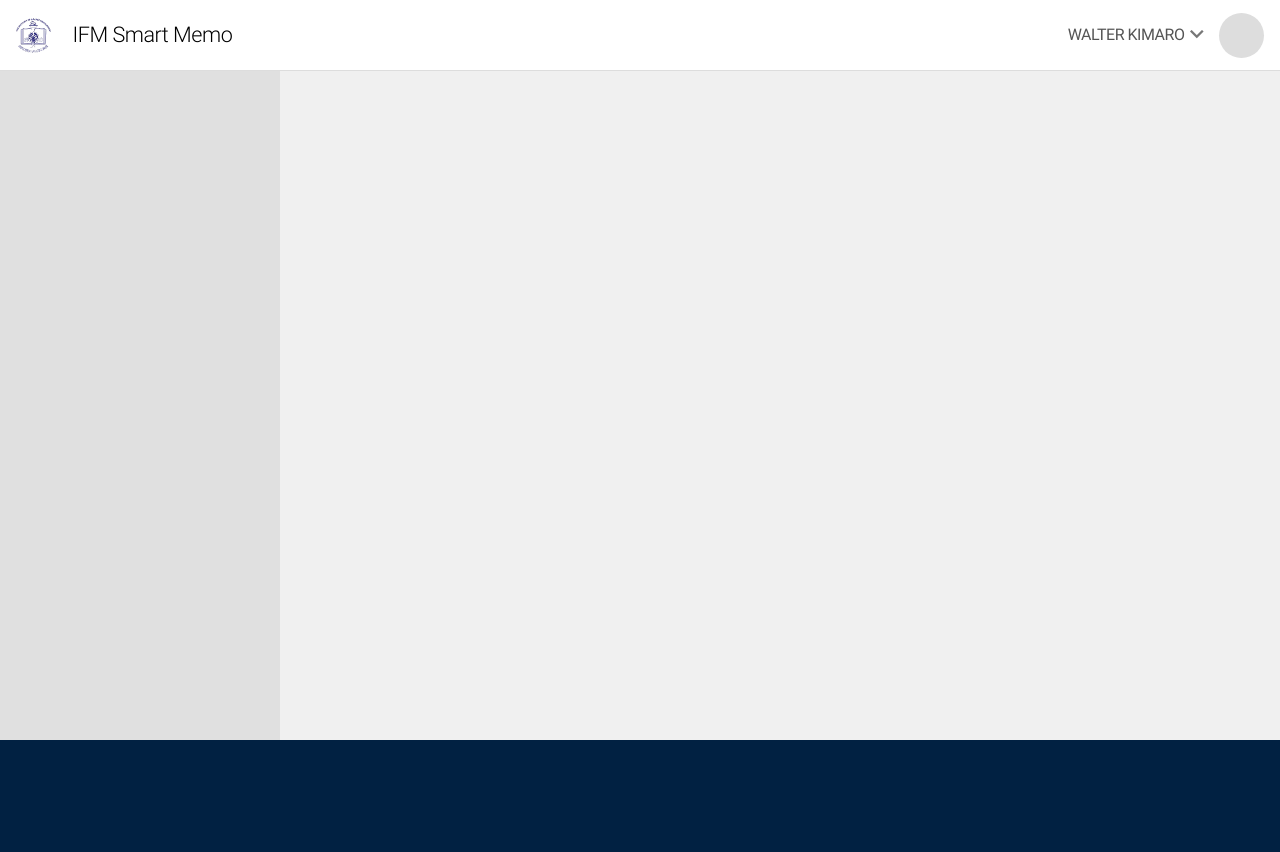
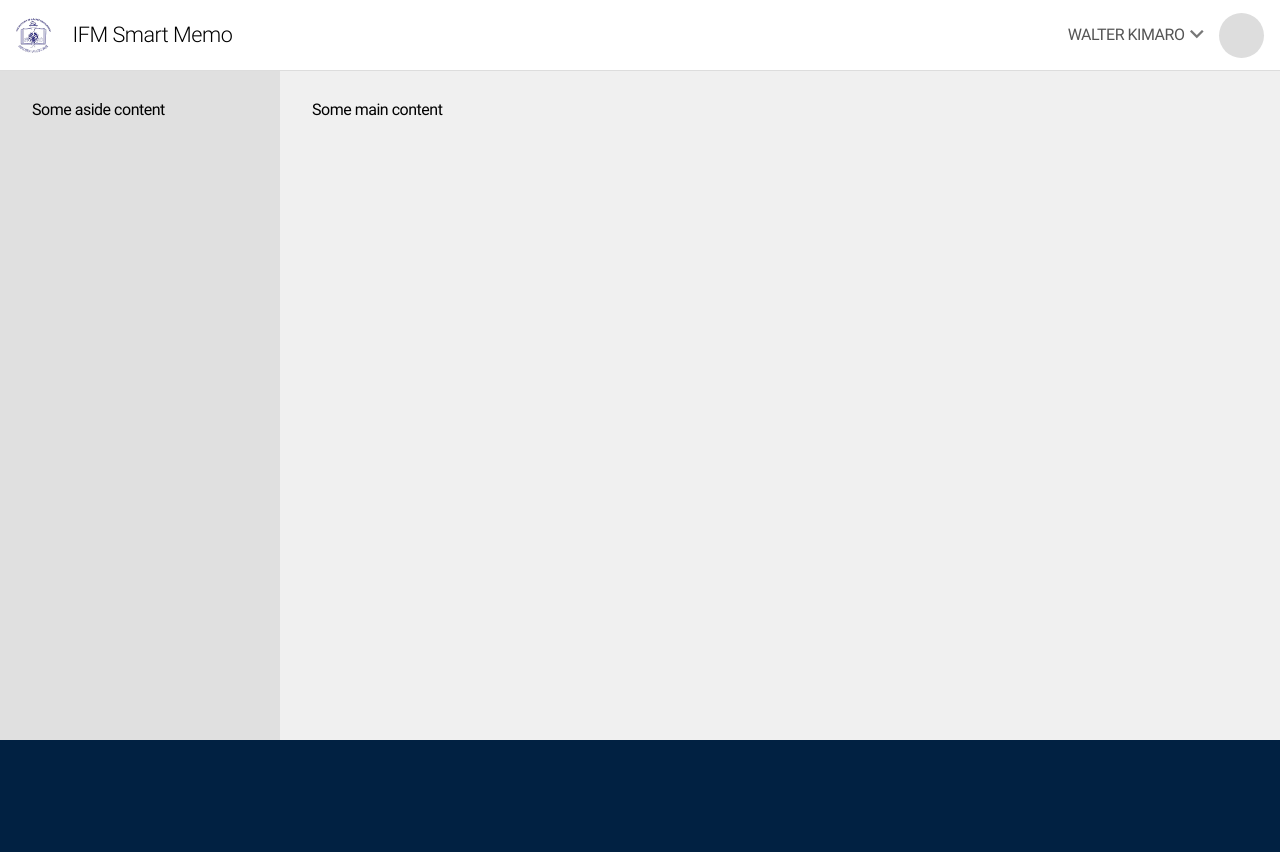
Before and after one commit to jesstrux/smartmemo, a PHP site: page / in a window 1280 px wide. Run offline with PHP 8.4, Linux system fonts and the light colour scheme.

Commit message:
Minor initial tweaks

```diff
--- a/css/main.css
+++ b/css/main.css
@@ -44,6 +44,12 @@ header #logo{
 main{
 	min-height: calc(100vh - 60px);
 	background: #f0f0f0;
+	padding-top: 70px;
+	padding-left: 280px;
+}
+
+#mainContent{
+	padding: 2em;
 }
 
 aside{
@@ -51,7 +57,8 @@ aside{
 	position: fixed;
 	top: 0;
 	left: 0;
-	padding-top: 70px;
+	padding: 2em;
+	padding-top: calc(70px + 2em);
 	background: #e0e0e0;
 	height: 100vh;
 }
--- a/index.html
+++ b/index.html
@@ -39,11 +39,11 @@
 
 	<main class="layout">
 		<aside>
-
+			Some aside content
 		</aside>
 
-		<div id="content">
-
+		<div id="mainContent">
+			Some main content
 		</div>
 	</main>
 
```
